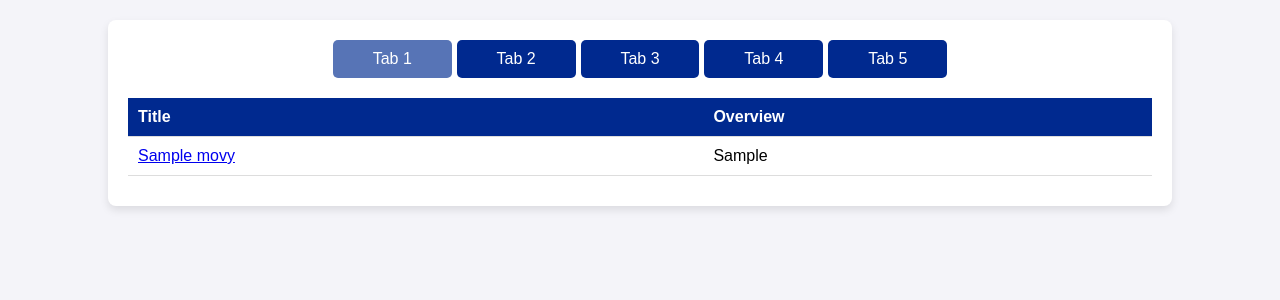
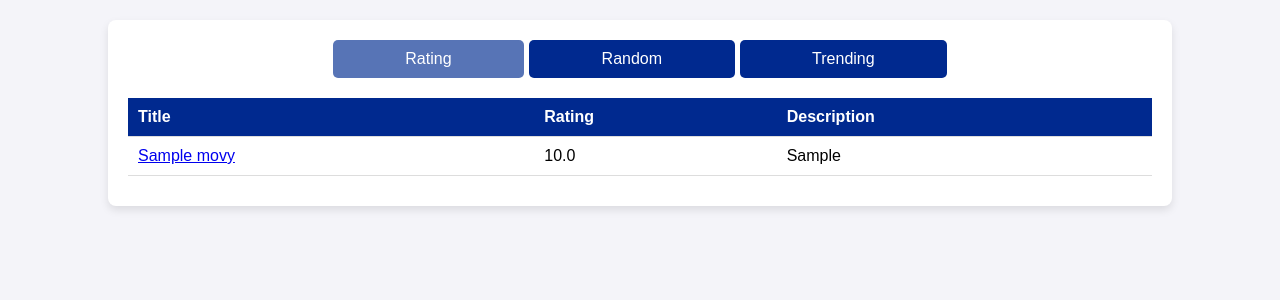
Before and after one commit to fuweiyu/Film-Cataloging-System-DBS-, a Flask app: page / in a window 1280 px wide. Shown: the part 90-390 px from the top of the page. Run offline with Flask 3, Linux system fonts and the light colour scheme; tables that the repository leaves empty hold one stand-in row (values such as "Sample post").

Commit message:
Added 'Rating' and 'Sorted'. Merged the single-page system with this new format

```diff
--- a/main.py
+++ b/main.py
@@ -51,17 +51,40 @@ def main_page():
     conn = get_db_connection()
     cursor = conn.cursor(dictionary=True)
 
-    # Generate random movies for each tab
-    tabs = []
-    num_tabs = 5  # Number of tabs
-    for _ in range(num_tabs):
-        cursor.execute("""
-            SELECT movieId, title, overview
+    # Tab 1: Ratings
+    cursor.execute("""
+        SELECT movieId, title, voteAverage, voteCount, overview,
+            (voteAverage * voteCount) / (voteCount + 1) AS weighted_score
+        FROM Movies
+        WHERE voteAverage IS NOT NULL AND voteCount IS NOT NULL
+        ORDER BY weighted_score DESC
+        LIMIT 10;
+    """)
+    rating_table = cursor.fetchall()
+
+    # Tab 2: Random Movies
+    cursor.execute("""
+        SELECT movieId, title, overview
+        FROM Movies
+        ORDER BY RAND()
+        LIMIT 10;
+    """)
+    random_table = cursor.fetchall()
+
+     # Tab 3: Trending Movies
+    cursor.execute("""
+        SELECT movieId, title, YEAR(releaseDate) AS releaseYear, overview
+        FROM (
+            SELECT movieId, title, releaseDate, YEAR(releaseDate) AS releaseYear, overview, voteAverage, voteCount
             FROM Movies
-            ORDER BY RAND()
-            LIMIT 10;
-        """)
-        tabs.append(cursor.fetchall())
+            WHERE releaseDate IS NOT NULL AND voteAverage IS NOT NULL AND voteCount IS NOT NULL
+            ORDER BY releaseDate DESC
+            LIMIT 20
+        ) AS LatestMovies
+        ORDER BY voteAverage DESC, voteCount DESC;
+    """)
+    trending_table = cursor.fetchall()
+
 
     cursor.close()
     conn.close()
@@ -69,8 +92,14 @@ def main_page():
     # Check if the user is logged in and pass username to template
     is_logged_in = 'username' in session
     username = session['username'] if is_logged_in else None
+    return render_template(
+        "main.html",
+        rating_table=rating_table,
+        random_table=random_table,
+        trending_table=trending_table,
+        is_logged_in=is_logged_in,
+        username=username)
 
-    return render_template("main.html", tabs=tabs, is_logged_in=is_logged_in, username=username)
 
 
 # ----------------------------------
--- a/templates/main.html
+++ b/templates/main.html
@@ -282,7 +282,7 @@
                 </tr>
                 {% for movie in search_results %}
                 <tr>
-                    <td>{{ movie['title'] }}</td>
+                    <td><a href="/movie/{{ movie['movieId'] }}">{{ movie['title'] }}</a></td>
                     <td>{{ movie['overview'] }}</td>
                 </tr>
                 {% endfor %}
@@ -291,21 +291,41 @@
     {% endif %}
 
     {% if not search_results and tabs %}
+    {% endif %}
+
     <div class="tabs-container">
         <div class="tabs">
-                {% for i in range(tabs|length) %}
-                    <div class="tab" onclick="showTab({{ i }})">Tab {{ i + 1 }}</div>
-                {% endfor %}
+            <div class="tab active" onclick="showTab(0)">Rating</div>
+            <div class="tab" onclick="showTab(1)">Random</div>
+            <div class="tab" onclick="showTab(2)">Trending</div> <!-- New Trending Tab -->
         </div>
 
-            {% for tab_movies in tabs %}
+        <!-- Tab Content for Rating -->
+        <div class="tab-content active">
+            <table>
+                <tr>
+                    <th>Title</th>
+                    <th>Rating</th>
+                    <th>Description</th>
+                </tr>
+                {% for movie in rating_table %}
+                <tr>
+                    <td><a href="/movie/{{ movie['movieId'] }}">{{ movie['title'] }}</a></td>
+                    <td>{{ movie['voteAverage'] }}</td>
+                    <td>{{ movie['overview'] }}</td>
+                </tr>
+                {% endfor %}
+            </table>
+        </div>
+
+        <!-- Tab Content for Random -->
         <div class="tab-content">
             <table>
                 <tr>
                     <th>Title</th>
-                        <th>Overview</th>
+                    <th>Description</th>
                 </tr>
-                    {% for movie in tab_movies %}
+                {% for movie in random_table %}
                 <tr>
                     <td><a href="/movie/{{ movie['movieId'] }}">{{ movie['title'] }}</a></td>
                     <td>{{ movie['overview'] }}</td>
@@ -313,8 +333,24 @@
                 {% endfor %}
             </table>
         </div>
+
+        <!-- Tab Content for Trending -->
+        <div class="tab-content">
+            <table>
+                <tr>
+                    <th>Title</th>
+                    <th>Release Year</th>
+                    <th>Description</th>
+                </tr>
+                {% for movie in trending_table %}
+                <tr>
+                    <td><a href="/movie/{{ movie['movieId'] }}">{{ movie['title'] }}</a></td>
+                    <td>{{ movie['releaseYear'] }}</td>
+                    <td>{{ movie['overview'] }}</td>
+                </tr>
                 {% endfor %}
+            </table>
         </div>
-    {% endif %}
+    </div>
 </body>
 </html>
```
Lines whose indentation alone changed are shown as unchanged.
